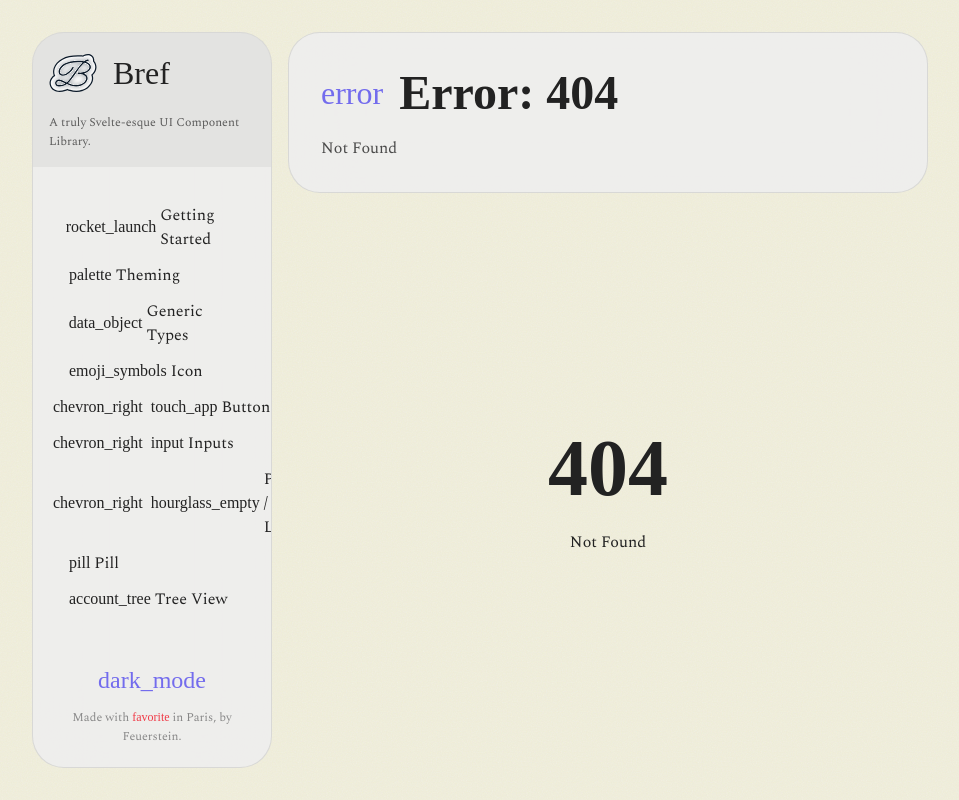
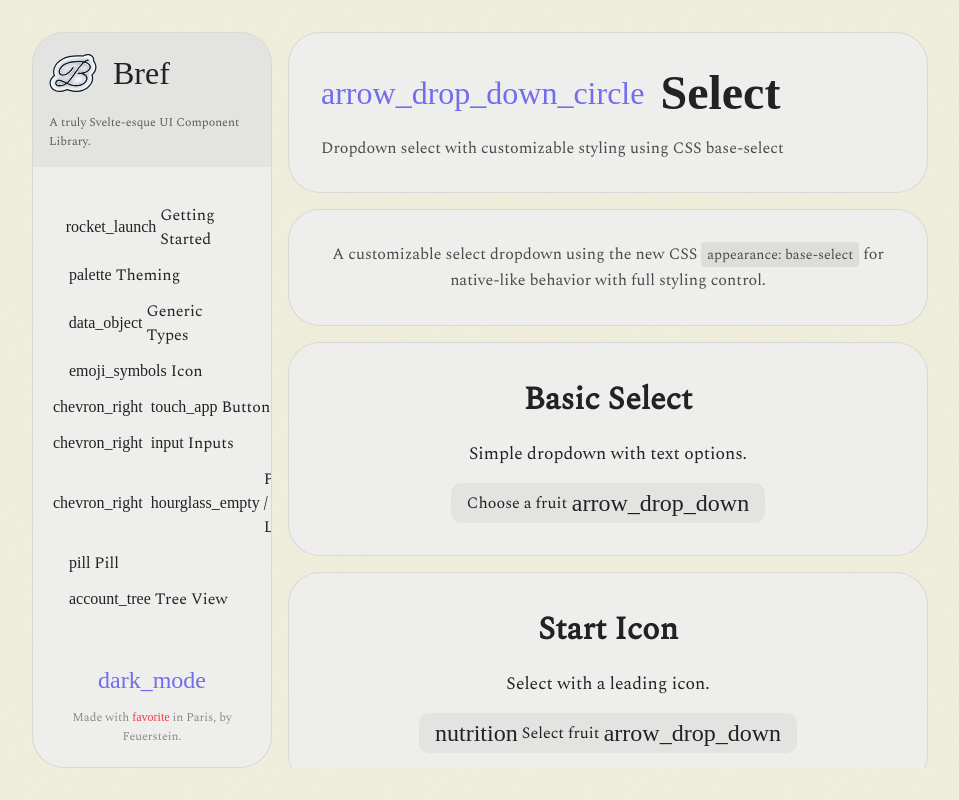
Before and after one commit to feuersteiner/bref-ui-themes, a SvelteKit app: page /inputs/select in a window 1280 px wide. Before the commit this address had no page. Shown: the whole page, without its empty margins (160-1119 px from the left). Built offline with nearby package versions, Linux system fonts and the light colour scheme; a web font is replaced by a local one.

Commit message:
feat: add Select component with size variants, start icon support, and styling

```diff
--- a/package.json
+++ b/package.json
@@ -1,6 +1,6 @@
 {
 	"name": "bref-ui",
-	"version": "0.2.6",
+	"version": "0.2.7",
 	"description": "A Svelte UI component library using scoped CSS - minimal and flexible",
 	"license": "MIT",
 	"author": "feuerstein",
--- a/src/lib/base/index.ts
+++ b/src/lib/base/index.ts
@@ -8,3 +8,4 @@ export * from './text-input/index.ts';
 export * from './slider/index.ts';
 export * from './progress-bar/index.ts';
 export * from './pill/index.ts';
+export * from './select/index.ts';
--- /dev/null
+++ b/src/lib/base/select/index.ts
@@ -0,0 +1,2 @@
+export { default as Select } from './select.svelte';
+export * from './types.ts';
--- /dev/null
+++ b/src/lib/base/select/select.svelte
@@ -0,0 +1,139 @@
+<script lang="ts">
+	import Icon from '../icon/icon.svelte';
+	import type { SelectProps } from './types.ts';
+
+	let {
+		value,
+		options,
+		placeholder = 'Select...',
+		disabled = false,
+		onChange,
+		wide = false,
+		startIcon,
+		size = 'medium'
+	}: SelectProps = $props();
+
+	const handleChange = (e: Event) => onChange((e.currentTarget as HTMLSelectElement).value);
+
+	let select: HTMLSelectElement;
+
+	const triggerDropDown = (e: MouseEvent) => {
+		e.stopPropagation();
+		if (disabled) return;
+		select.focus();
+		select.showPicker();
+	};
+</script>
+
+<!-- svelte-ignore a11y_no_static_element_interactions -->
+<!-- svelte-ignore a11y_click_events_have_key_events -->
+<div class={size} class:wide class:disabled onclick={triggerDropDown}>
+	{#if startIcon}
+		<Icon {...startIcon} {size} />
+	{/if}
+	<select
+		{disabled}
+		{value}
+		onchange={handleChange}
+		onclick={(e) => e.stopPropagation()}
+		bind:this={select}
+	>
+		{#if placeholder && !value}
+			<option value="" disabled selected>{placeholder}</option>
+		{/if}
+		{#each options as option}
+			<option value={option.value}>
+				{option.label}
+			</option>
+		{/each}
+	</select>
+	<Icon name="arrow_drop_down" {size} onclick={triggerDropDown} />
+</div>
+
+<style>
+	div {
+		--internal-select-bg-opacity: 5%;
+		--internal-select-hover-opacity: 7%;
+		--internal-select-padding-y: calc(var(--spacing) * 0.5);
+		--internal-select-padding-x: calc(var(--spacing) * 0.75);
+		--internal-select-radius: calc(var(--border-radius) * 1);
+
+		display: flex;
+		cursor: pointer;
+		align-items: center;
+		gap: 0.25rem;
+		flex-shrink: 0;
+		padding: var(--internal-select-padding-y) var(--internal-select-padding-x);
+		border-radius: var(--internal-select-radius);
+		background-color: color-mix(
+			in srgb,
+			var(--color-foreground) var(--internal-select-bg-opacity),
+			transparent
+		);
+		transition: background-color 0.15s ease;
+	}
+
+	div:hover:not(.disabled) {
+		background-color: color-mix(
+			in srgb,
+			var(--color-foreground) var(--internal-select-hover-opacity),
+			transparent
+		);
+	}
+
+	div.wide {
+		width: 100%;
+		flex-shrink: 1;
+	}
+
+	div.disabled {
+		opacity: 0.5;
+		cursor: not-allowed;
+	}
+
+	div.disabled select {
+		cursor: not-allowed;
+	}
+
+	/* Size variants */
+	div.x-small {
+		--internal-select-padding-y: calc(var(--spacing) * 0.25);
+		--internal-select-padding-x: calc(var(--spacing) * 0.5);
+		--internal-select-radius: calc(var(--border-radius) * 0.75);
+		--select-font-size: 0.75rem;
+	}
+
+	div.small {
+		--internal-select-padding-y: calc(var(--spacing) * 0.375);
+		--internal-select-padding-x: calc(var(--spacing) * 0.75);
+		--internal-select-radius: var(--border-radius);
+		--select-font-size: 0.875rem;
+	}
+
+	div.medium {
+		--internal-select-padding-y: calc(var(--spacing) * 0.5);
+		--internal-select-padding-x: calc(var(--spacing) * 1);
+		--internal-select-radius: calc(var(--border-radius) * 1.25);
+		--select-font-size: 1rem;
+	}
+
+	div.large {
+		--internal-select-padding-y: calc(var(--spacing) * 0.625);
+		--internal-select-padding-x: calc(var(--spacing) * 1.25);
+		--internal-select-radius: calc(var(--border-radius) * 1.5);
+		--select-font-size: 1.125rem;
+	}
+
+	div.x-large {
+		--internal-select-padding-y: calc(var(--spacing) * 0.75);
+		--internal-select-padding-x: calc(var(--spacing) * 1.5);
+		--internal-select-radius: calc(var(--border-radius) * 2);
+		--select-font-size: 1.25rem;
+	}
+
+	select {
+		all: unset;
+		font-size: var(--select-font-size);
+		flex: 1;
+	}
+</style>
--- /dev/null
+++ b/src/lib/base/select/types.ts
@@ -0,0 +1,18 @@
+import type { Size } from '../types.ts';
+import type { IconProps } from '../icon/types.ts';
+
+export interface SelectOptionProps {
+	value: string;
+	label: string;
+}
+
+export interface SelectProps {
+	value: string;
+	options: SelectOptionProps[];
+	placeholder?: string;
+	disabled?: boolean;
+	onChange: (value: string) => void;
+	wide?: boolean;
+	startIcon?: Exclude<IconProps, 'size'>;
+	size?: Size;
+}
--- /dev/null
+++ b/src/routes/inputs/select/+page.svelte
@@ -0,0 +1,141 @@
+<script lang="ts">
+	import Select from '$lib/base/select/select.svelte';
+	import Section from '../../../internal/layout/section.svelte';
+	import CodeSnippet from '../../../internal/layout/code-snippet.svelte';
+	import { SELECT_USAGE_SNIPPET } from './snippets.js';
+
+	let selectedFruit = $state('');
+
+	const fruits = [
+		{ value: 'apple', label: 'Apple' },
+		{ value: 'banana', label: 'Banana' },
+		{ value: 'cherry', label: 'Cherry' },
+		{ value: 'orange', label: 'Orange' }
+	];
+</script>
+
+<Section>
+	<p class="intro">
+		A customizable select dropdown using the new CSS <code>appearance: base-select</code> for native-like
+		behavior with full styling control.
+	</p>
+</Section>
+
+<Section title="Basic Select" description="Simple dropdown with text options.">
+	<div class="demo">
+		<Select
+			value={selectedFruit}
+			options={fruits}
+			placeholder="Choose a fruit"
+			onChange={(v) => (selectedFruit = v)}
+		/>
+	</div>
+</Section>
+
+<Section title="Start Icon" description="Select with a leading icon.">
+	<div class="demo">
+		<Select
+			value=""
+			options={fruits}
+			placeholder="Select fruit"
+			startIcon={{ name: 'nutrition' }}
+			onChange={() => {}}
+		/>
+	</div>
+</Section>
+
+<Section title="Wide" description="Full-width select for forms and layouts.">
+	<div class="demo wide-container">
+		<Select
+			value={selectedFruit}
+			options={fruits}
+			placeholder="Full width select"
+			wide
+			onChange={(v) => (selectedFruit = v)}
+		/>
+	</div>
+</Section>
+
+<Section title="Disabled" description="Disabled state for unavailable selections.">
+	<div class="demo">
+		<Select value="apple" options={fruits} disabled onChange={() => {}} />
+	</div>
+</Section>
+
+<Section title="Sizes" description="Available size variants from x-small to x-large.">
+	<div class="demo">
+		<Select value="" options={fruits} placeholder="X-Small" size="x-small" onChange={() => {}} />
+		<Select value="" options={fruits} placeholder="Small" size="small" onChange={() => {}} />
+		<Select value="" options={fruits} placeholder="Medium" size="medium" onChange={() => {}} />
+		<Select value="" options={fruits} placeholder="Large" size="large" onChange={() => {}} />
+		<Select value="" options={fruits} placeholder="X-Large" size="x-large" onChange={() => {}} />
+	</div>
+</Section>
+
+<Section title="Colors" description="Color applies to the start icon.">
+	<div class="demo">
+		<Select
+			value=""
+			options={fruits}
+			placeholder="Primary"
+			startIcon={{ name: 'nutrition', color: 'primary' }}
+			onChange={() => {}}
+		/>
+		<Select
+			value=""
+			options={fruits}
+			placeholder="Success"
+			startIcon={{ name: 'nutrition', color: 'success' }}
+			onChange={() => {}}
+		/>
+		<Select
+			value=""
+			options={fruits}
+			placeholder="Warning"
+			startIcon={{ name: 'nutrition', color: 'warning' }}
+			onChange={() => {}}
+		/>
+		<Select
+			value=""
+			options={fruits}
+			placeholder="Danger"
+			startIcon={{ name: 'nutrition', color: 'danger' }}
+			onChange={() => {}}
+		/>
+	</div>
+</Section>
+
+<Section title="Usage" description="Example code for implementing a select.">
+	<CodeSnippet snippet={SELECT_USAGE_SNIPPET} />
+</Section>
+
+<style>
+	.intro {
+		text-align: center;
+		max-width: 40rem;
+		font-size: 1rem;
+		opacity: 0.8;
+		line-height: 1.6;
+	}
+
+	.intro code {
+		background-color: color-mix(in srgb, var(--color-foreground) 10%, transparent);
+		padding: 0.125rem 0.375rem;
+		border-radius: 0.25rem;
+		font-size: 0.875rem;
+	}
+
+	.demo {
+		display: flex;
+		gap: 1rem;
+		align-items: center;
+		justify-content: center;
+		flex-wrap: wrap;
+	}
+
+	.wide-container {
+		flex-direction: column;
+		width: 100%;
+		max-width: 400px;
+	}
+</style>
--- /dev/null
+++ b/src/routes/inputs/select/snippets.ts
@@ -0,0 +1,37 @@
+export const SELECT_USAGE_SNIPPET = `<script lang="ts">
+  import { Select } from 'bref-ui';
+
+  let selected = $state('');
+
+  const options = [
+    { value: 'apple', label: 'Apple' },
+    { value: 'banana', label: 'Banana' },
+    { value: 'cherry', label: 'Cherry' }
+  ];
+</script>
+
+<Select
+  value={selected}
+  options={options}
+  placeholder="Choose an option"
+  onChange={(v) => (selected = v)}
+/>`;
+
+export const SELECT_WITH_ICONS_SNIPPET = `<script lang="ts">
+  import { Select } from 'bref-ui';
+
+  let selected = $state('');
+
+  const options = [
+    { value: 'active', label: 'Active', icon: 'check_circle' },
+    { value: 'pending', label: 'Pending', icon: 'schedule' },
+    { value: 'inactive', label: 'Inactive', icon: 'cancel' }
+  ];
+</script>
+
+<Select
+  value={selected}
+  options={options}
+  placeholder="Select status"
+  onChange={(v) => (selected = v)}
+/>`;
--- a/src/routes/llms.txt/+server.ts
+++ b/src/routes/llms.txt/+server.ts
@@ -398,6 +398,59 @@ With step and custom range:
 
 ---
 
+## Select
+
+Dropdown select with customizable styling using CSS \`appearance: base-select\`.
+
+**Props:**
+- \`value\`: string (required)
+- \`options\`: SelectOptionProps[] (required)
+- \`onChange\`: (value: string) => void (required)
+- \`placeholder?\`: string
+- \`disabled?\`: boolean
+- \`wide?\`: boolean
+- \`size?\`: Size
+- \`startIcon?\`: { name: IconName, color?: Color, filled?: boolean }
+
+**SelectOptionProps:**
+- \`value\`: string (required)
+- \`label\`: string (required)
+
+\`\`\`svelte
+<script lang="ts">
+  import { Select } from 'bref-ui';
+
+  let selected = $state('');
+
+  const options = [
+    { value: 'apple', label: 'Apple' },
+    { value: 'banana', label: 'Banana' },
+    { value: 'cherry', label: 'Cherry' }
+  ];
+</script>
+
+<Select
+  value={selected}
+  options={options}
+  placeholder="Choose a fruit"
+  onChange={(v) => selected = v}
+/>
+\`\`\`
+
+With start icon:
+
+\`\`\`svelte
+<Select
+  value={selected}
+  options={options}
+  placeholder="Select fruit"
+  startIcon={{ name: 'nutrition', color: 'primary' }}
+  onChange={(v) => selected = v}
+/>
+\`\`\`
+
+---
+
 ## Pill
 
 Compact label for tags and statuses.
```
